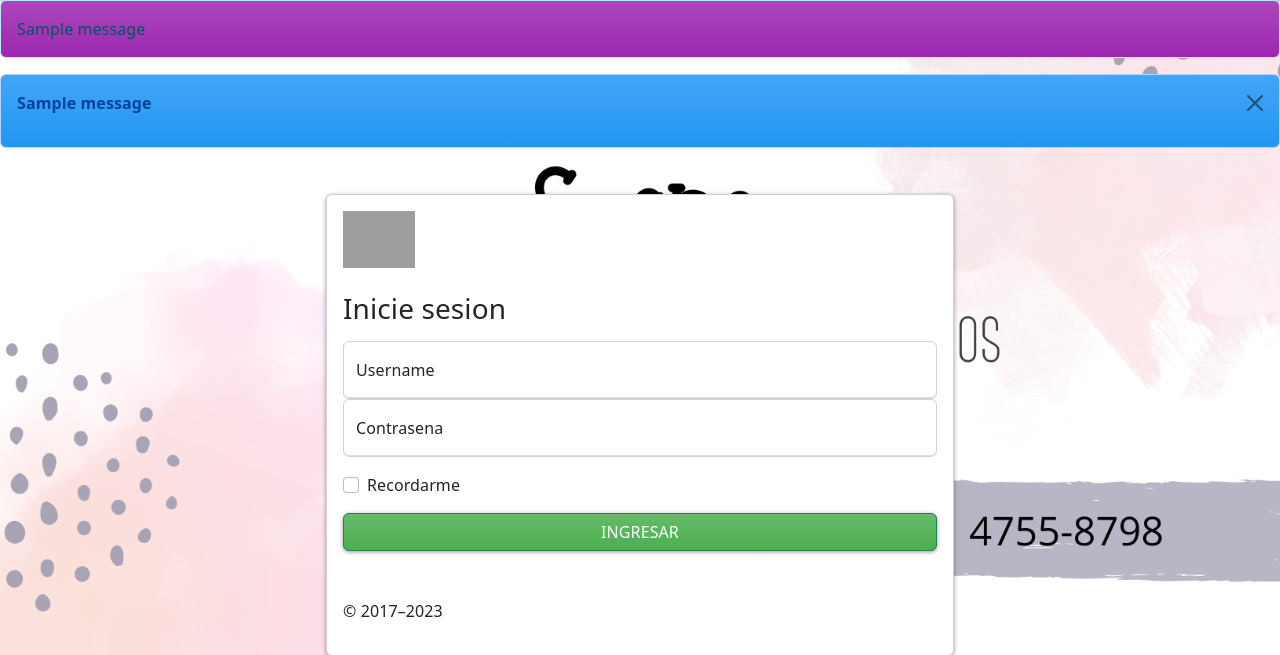
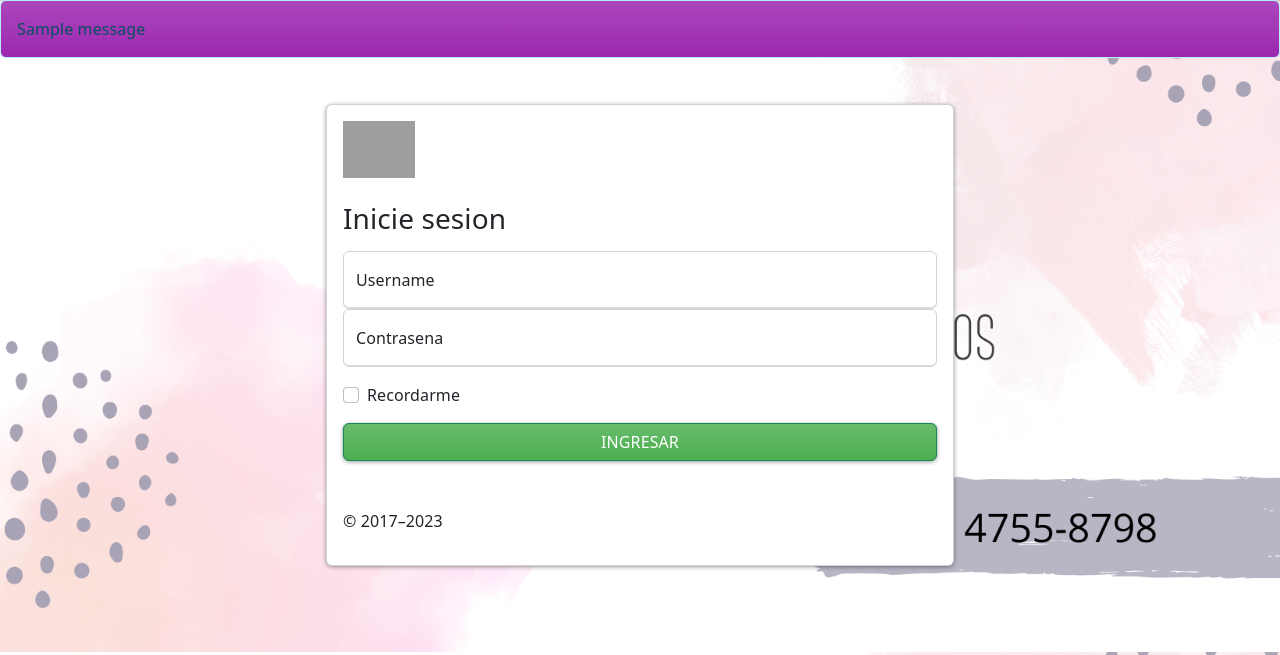
Before and after one commit to analamour/syspe, a Flask app: page /login in a window 1280 px wide. Shown: the part 69-724 px from the top of the page. Run offline with Flask 3, Linux system fonts and the light colour scheme; tables that the repository leaves empty or names only in its code hold one stand-in row (values such as "Sample post"); one stand-in notice (Sample message) is shown; some libraries are stand-ins or nearby versions; grey boxes are pictures that could not be loaded.

Commit message:
eliminado doble mensaje de registro exitoso

```diff
--- a/templates/login.html
+++ b/templates/login.html
@@ -1,16 +1,6 @@
 {% extends 'layout-nonlogged.html' %}
 {% block body %}
 
-{% with messages = get_flashed_messages() %}
-{% if messages %}
-{% for message in messages %}
-<div class="alert alert-primary alert-dismissible" role="alert">
-    <strong><p>{{ message }}</p></strong>
-    <button type="button" class="btn-close" data-bs-dismiss="alert" aria-label="Close"></button>
-</div>
-{% endfor %}
-{% endif %}
-{% endwith %}
 <!DOCTYPE html>
 <html lang="en">
 <head>
```
